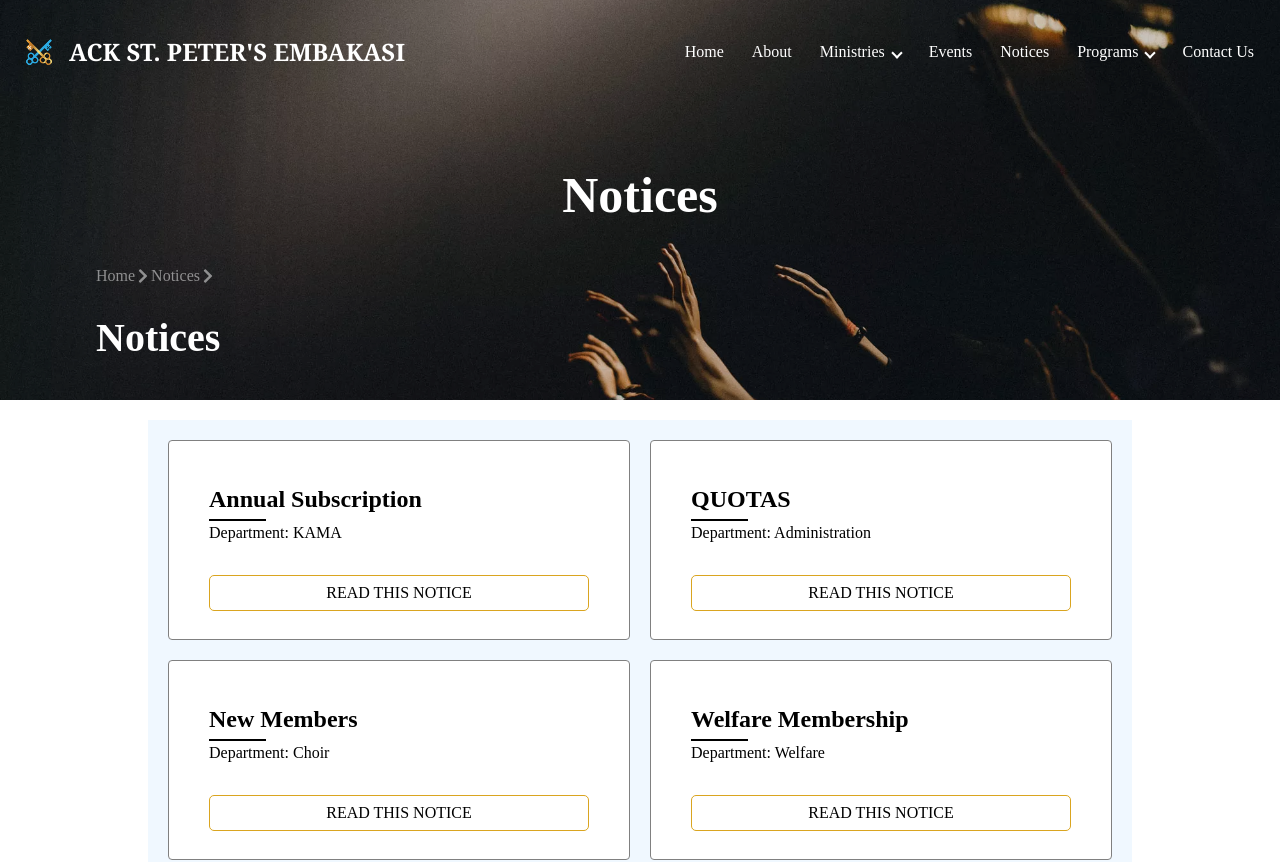
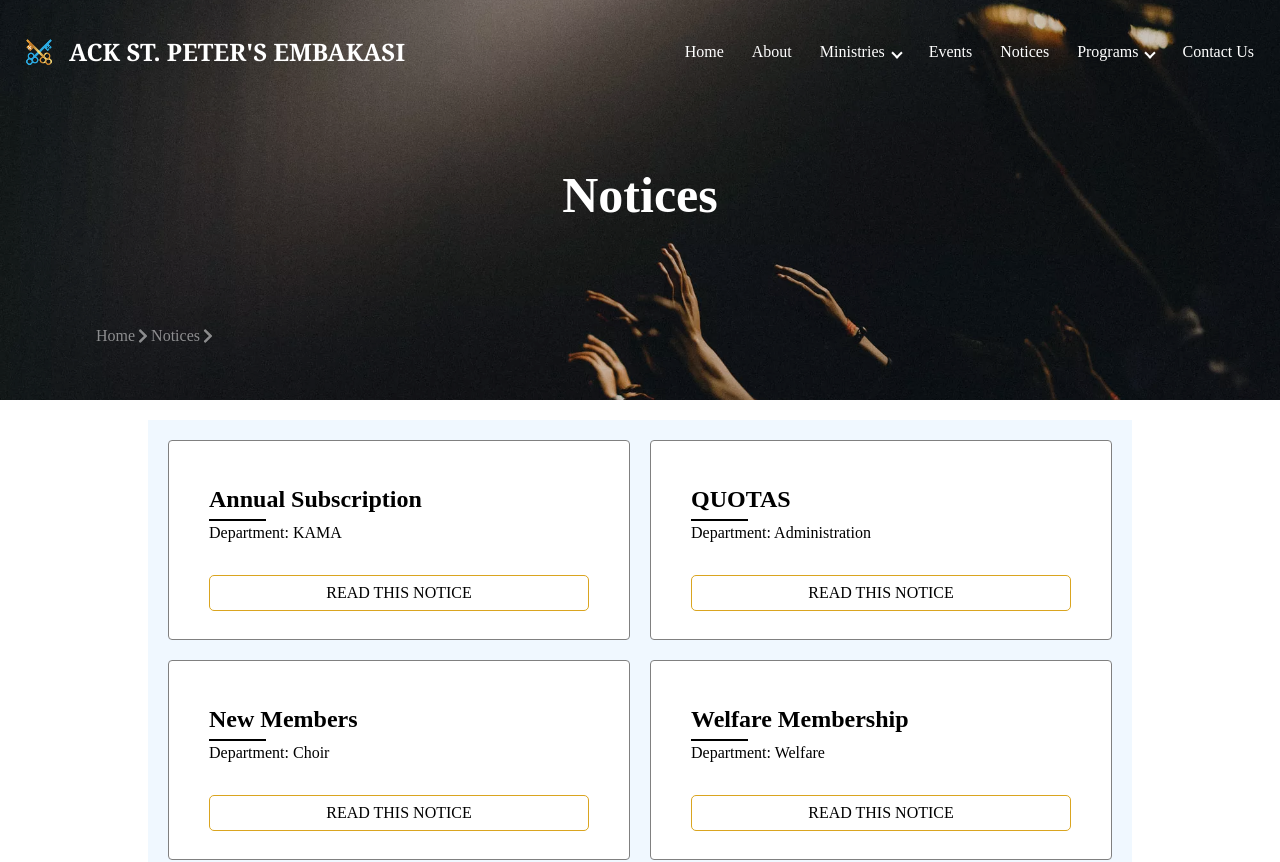
Before and after one commit to P3t3raw/Saints, a React (Create React App) app: page /notices in a window 1280 px wide. Shown: the top 862 px of the page. Built offline with nearby package versions, Linux system fonts and the light colour scheme; the HTML template or start-up script is replaced by a standard one.

Commit message:
commiting changes to notices page

```diff
--- a/src/pages/Notices/Notices.jsx
+++ b/src/pages/Notices/Notices.jsx
@@ -42,7 +42,6 @@ export default function Notices() {
       description:
         "We also continue urging welfare members to continue off setting their arrears.",
     },
-
   ];
 
   const handleFlip = (id) => {
@@ -65,7 +64,7 @@ export default function Notices() {
               Notices <FaChevronRight />
             </span>
           </p>
-          <h1>Notices</h1>
+          {/* <h1>Notices</h1> */}
         </div>
       </div>
       <div className="Container">
```
